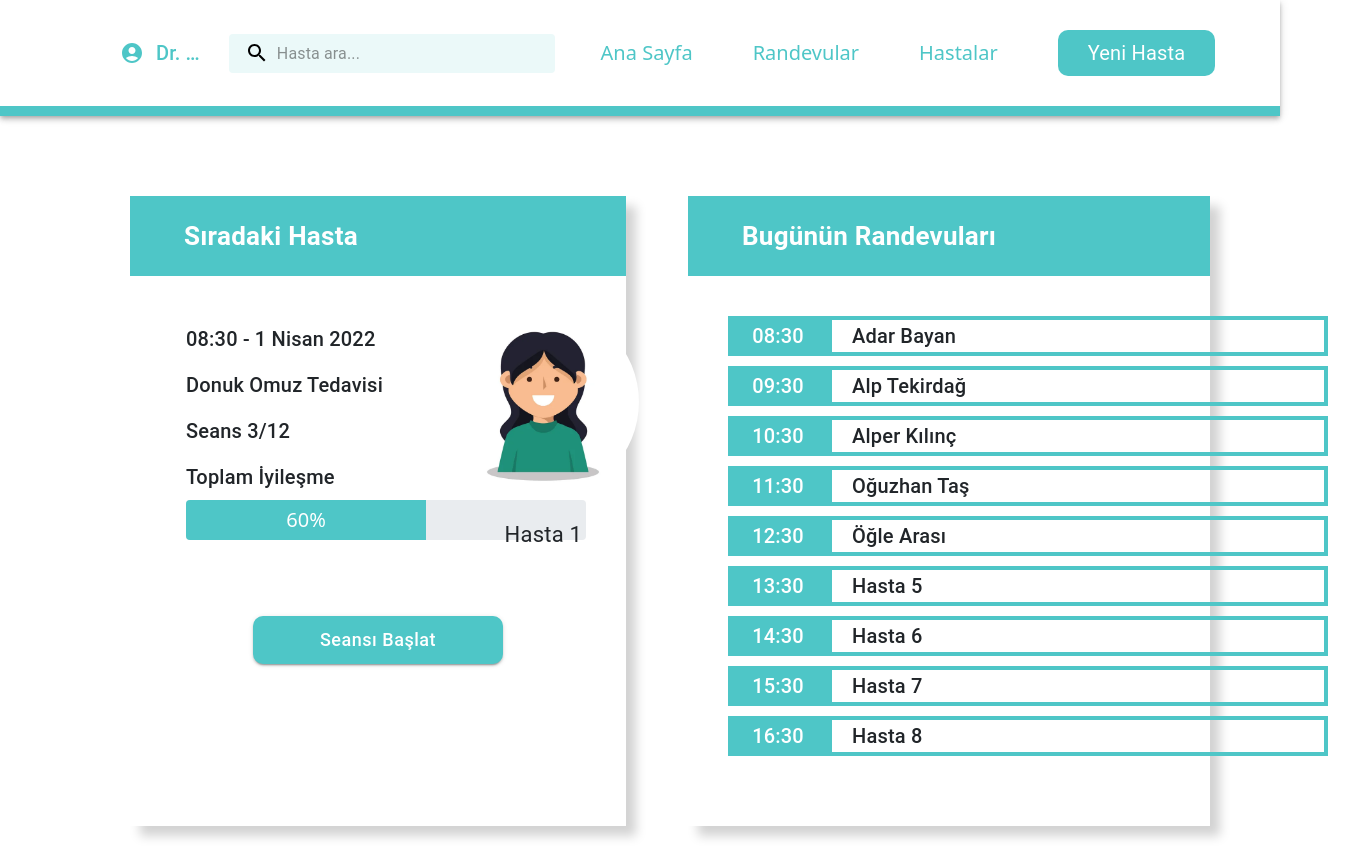
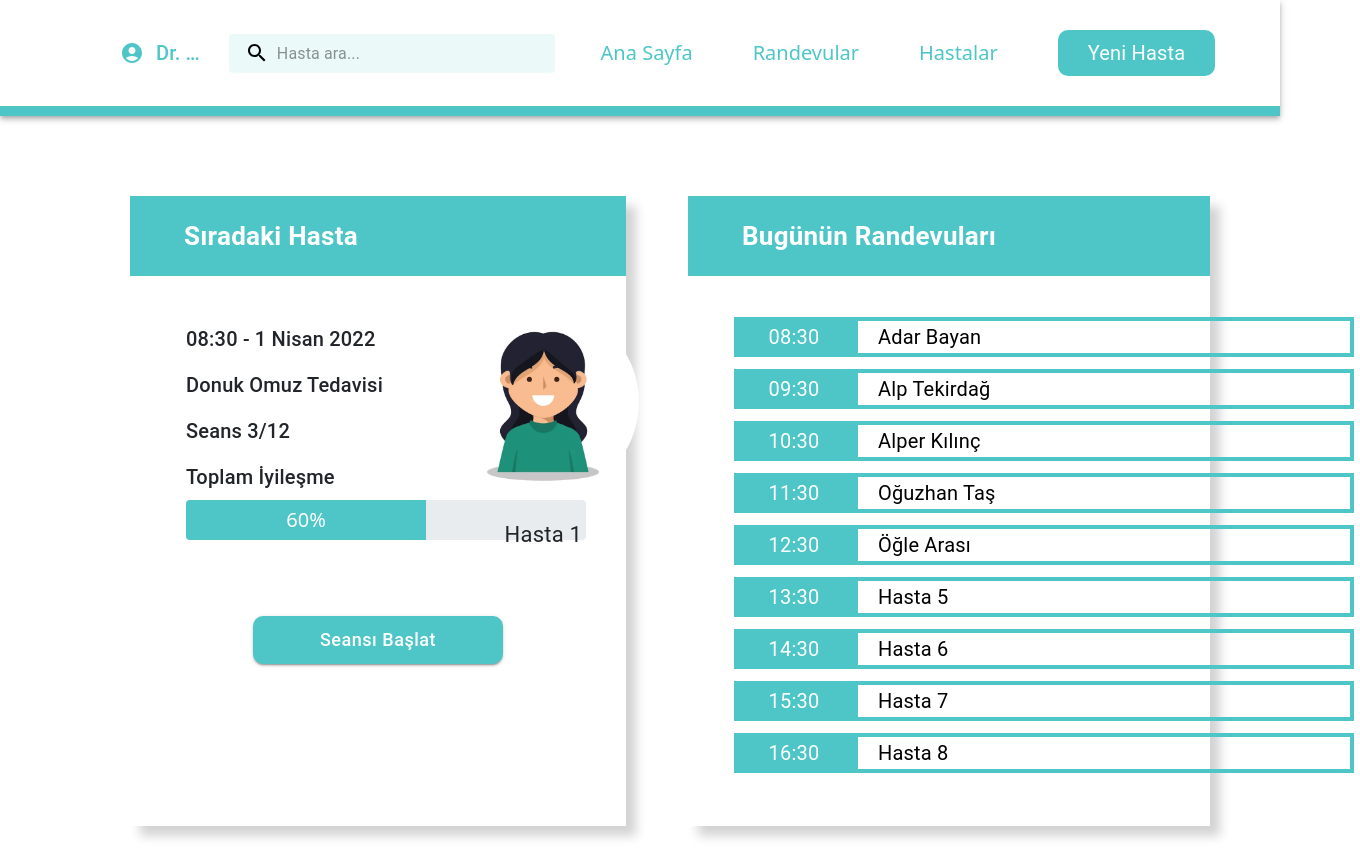
Before and after one commit to adarbayan/COMP491, a React (Create React App) app in the folder doctor-page/: page / in a window 1280 px wide. Shown: the whole page, 1360 px wide, since content can reach past the window. Built offline with nearby package versions, Linux system fonts and the light colour scheme.

Commit message:
Add button action to PatientHolder

```diff
--- a/doctor-page/package.json
+++ b/doctor-page/package.json
@@ -14,10 +14,12 @@
     "@types/node": "^16.11.26",
     "@types/react": "^17.0.41",
     "@types/react-dom": "^17.0.14",
+    "@types/react-router": "^5.1.18",
     "bootstrap": "^5.1.3",
     "react": "^17.0.2",
     "react-bootstrap": "^2.2.1",
     "react-dom": "^17.0.2",
+    "react-router-dom": "^6.2.2",
     "react-scripts": "5.0.0",
     "typescript": "^4.6.2",
     "web-vitals": "^2.1.4"
--- a/doctor-page/src/PatientHolder.tsx
+++ b/doctor-page/src/PatientHolder.tsx
@@ -1,4 +1,5 @@
 import * as React from "react";
+import { useNavigate } from "react-router-dom";
 import Box from "@mui/material/Box";
 import Typography from "@mui/material/Typography";
 
@@ -12,9 +13,18 @@ interface PatientHolderProps {
 }
 
 const PatientHolder: React.FC<PatientHolderProps> = (props) => {
+  const onClick = () => (window.location.href = "http://github.com");
+
   return (
-    <div
-      style={{ display: "flex", flexDirection: "row", marginBottom: "10px" }}
+    <div onClick={onClick}>
+      <button
+        style={{
+          display: "flex",
+          flexDirection: "row",
+          marginBottom: "10px",
+          border: "0px solid",
+          backgroundColor: "transparent",
+        }}
       >
         <Box
           style={{
@@ -23,10 +33,20 @@ const PatientHolder: React.FC<PatientHolderProps> = (props) => {
             justifyContent: "center",
             backgroundColor: props.color,
             height: props.height,
-          width: "100px",
+            width: "120px",
           }}
         >
-        <Typography className="Hour">{props.hour}</Typography>
+          <Typography
+            style={{
+              display: "flex",
+              flexDirection: "column",
+              textAlign: "center",
+              color: "white",
+              fontSize: props.fontSize,
+            }}
+          >
+            {props.hour}
+          </Typography>
         </Box>
         <Box
           style={{
@@ -46,12 +66,12 @@ const PatientHolder: React.FC<PatientHolderProps> = (props) => {
               textAlign: "left",
               paddingLeft: "20px",
               fontSize: props.fontSize,
-            fontWeight: "550",
             }}
           >
             {props.patientName}
           </Typography>
         </Box>
+      </button>
     </div>
   );
 };
```
Also changed, not shown: 1 other file (tests, documents, lock files or other folders). Lines whose indentation alone changed are shown as unchanged.
